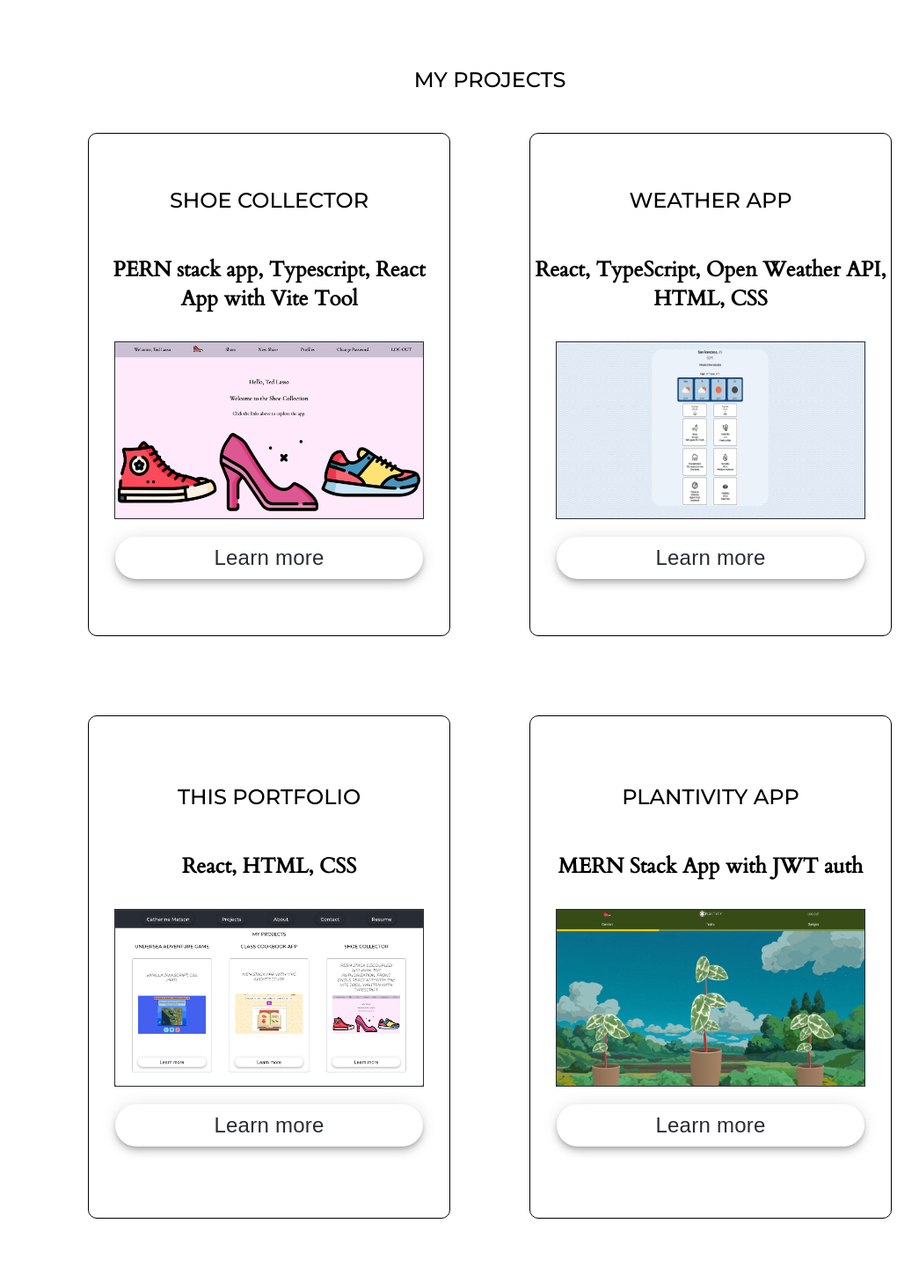
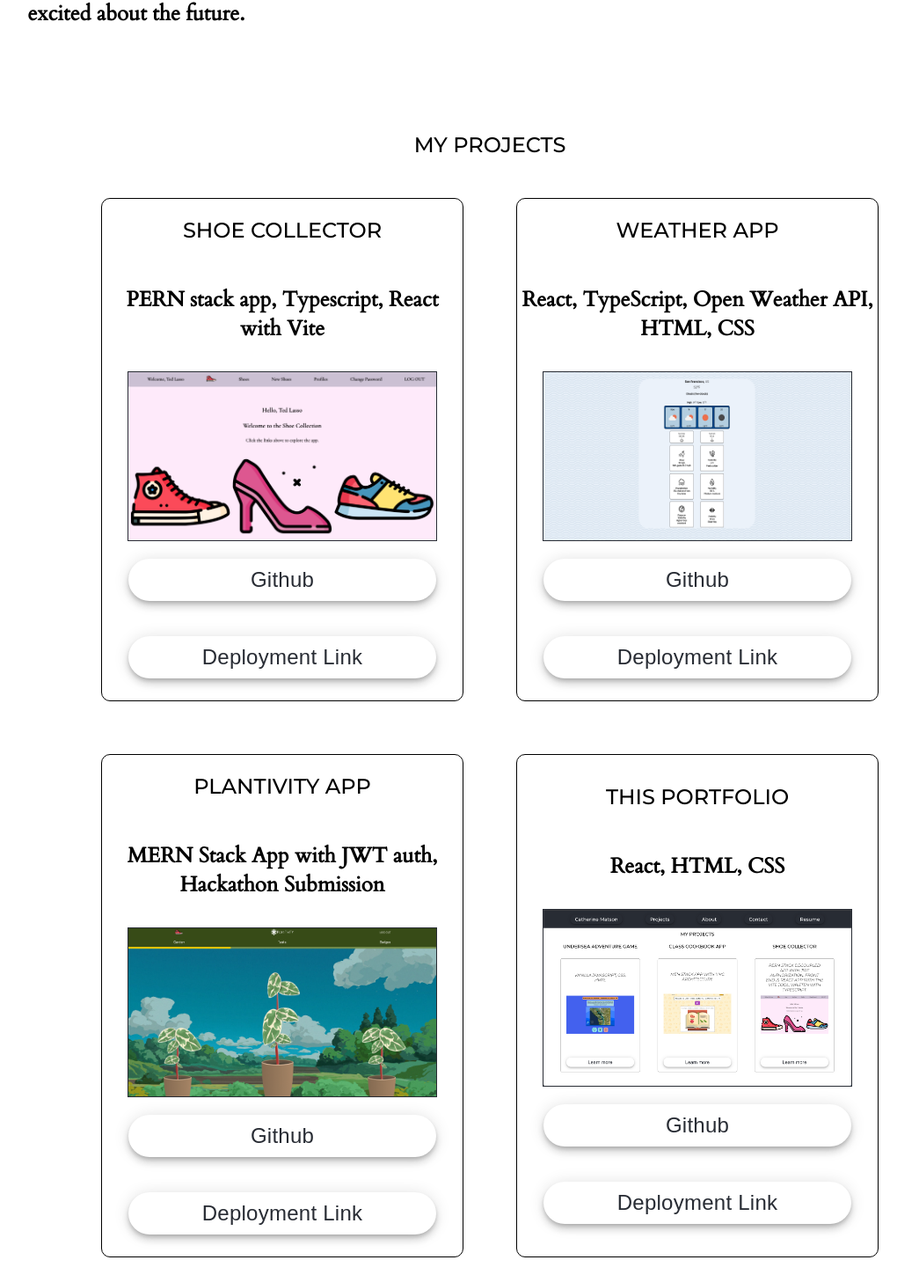
Before and after one commit to CCMatson/catherine-portfolio, a React (Create React App) app: page /projects in a window 1280 px wide. Shown: the part 1253-2710 px from the top of the page at 88% size, without its empty margins (83-1128 px from the left). Built offline with nearby package versions, Linux system fonts and the light colour scheme; a web font is replaced by a local one.

Commit message:
simplify layout for projects, adjust css

```diff
--- a/public/index.html
+++ b/public/index.html
@@ -1,16 +1,12 @@
 <!DOCTYPE html>
 <html lang="en">
   <head>
+
     <meta property="og:title" content="Catherine's Portfolio" />
-
     <meta property="og:url" content="https://ccm-react-portfolio.netlify.app/" />
-
     <meta property="og:type" content="website" />
-
     <meta property="og:description" content="View my work" />
-
     <meta property="og:image" content="https://i.imgur.com/y0UfMNL.png" />
-
     <meta property="twitter:image" content="https://i.imgur.com/y0UfMNL.png" />
 
     <meta charset="utf-8" />
--- a/src/App.css
+++ b/src/App.css
@@ -106,6 +106,12 @@ div a {
   width: 100%;
 }
 
+.resume-container a {
+  background-color: #0000FF;
+  color: #fff;
+  margin-bottom: 50px;
+}
+
 .resume-text{
   display: flex;
   flex-direction: column;
@@ -115,22 +121,13 @@ div a {
 
 }
 
-.resume-image {
-  display: flex;
-  justify-content: center;
-  align-items: center;
-  width: 50%;
-}
 
-.resume-image img {
-  width: 500px;
-}
 
-/* .button-container {
+.button-container {
   display: flex;
   justify-content: space-evenly;
   background-color: red;
-} */
+}
 
 
 @media (prefers-reduced-motion: no-preference) {
--- a/src/App.js
+++ b/src/App.js
@@ -1,6 +1,7 @@
+import { useState } from 'react';
 import './App.css';
 import { Element } from 'react-scroll';
-import { Route, Routes } from 'react-router-dom';
+// import { Route, Routes } from 'react-router-dom';
 import Home from './pages/Home';
 import About from './pages/About';
 import Contact from './pages/Contact';
@@ -10,6 +11,8 @@ import NavBar from './components/NavBar';
 import ProjectDetails from './pages/ProjectDetails';
 
 function App() {
+  const [showDetails, setShowDetails] = useState(false)
+  const [projectState, setProjectState] = useState({})
   return (
     <div className="App">
         <NavBar/>
@@ -19,8 +22,10 @@ function App() {
         <Element name="about">
         <About />
         </Element>
+
         <Element name="projects">
-        <Projects />
+        <Projects setShowDetails={setShowDetails} setProjectState={setProjectState}/>
+        {showDetails && <ProjectDetails project={projectState} setShowDetails={setShowDetails} />}
         </Element>
         <Element name="contact">
         <Contact />
--- a/src/components/ProjectList.jsx
+++ b/src/components/ProjectList.jsx
@@ -7,7 +7,9 @@ function ProjectList(props) {
       <h1>My Projects</h1>
       <div className="project-list">
         {props.myProjects.map((project, idx) =>
-          <div > <ProjectPreview key={idx} title={project.title} image={project.image} technology={project.technology}/>
+          <div > <ProjectPreview key={idx} project={project} setShowDetails={props.setShowDetails} setProjectState={props.setProjectState}
+          title={project.title} image={project.image} technology={project.technology}
+          />
           </div>
         )}
 
--- a/src/components/ProjectPreview.jsx
+++ b/src/components/ProjectPreview.jsx
@@ -1,32 +1,67 @@
 import '../styles/projects.css'
 
 import { hyphenatedWords } from "../utilities/hyphenatedWords";
-import { Link } from "react-router-dom";
+// import { Link } from "react-router-dom";
 
-function ProjectPreview (props) {
-  let newURL = hyphenatedWords(props.title)
-  return(
-    <>
+const ProjectPreview = (props) => {
+  // const handleBtnClick = () => {
+  //   const newURL = hyphenatedWords(props.project.title)
+  //   // window.open(newURL, '_blank')
+  //   props.setShowDetails(true)
+  //   props.setProjectState(props.project)
+  // }
+
+
+  return (
     <div className='preview-title'>
       <div className="project-preview">
-      <h1>{props.title}  </h1>
+        <h1>{props.project.title}  </h1>
         <h4>
-    {props.technology}
+          {props.project.technology}
         </h4>
-      <img src={props.image} alt={props.title} />
+        <img src={props.project.image} alt={props.project.title} />
+
         <section>
-        <Link to={`${newURL}` }>
-      <button className='button'>
-        Learn more
-      </button>
-        </Link>
+        <div>
+          <a href={props.project.repositoryLink}>
+            <button className="button">Github</button>  </a>
+          <a href={props.project.deploymentLink}>
+            <button className="button">Deployment Link</button>  </a>
+        </div>
+
+
+
         </section>
+
       </div>
     </div>
-
-      </>
   )
-
 }
 
+// function ProjectPreview (props) {
+//   let newURL = hyphenatedWords(props.title)
+//   return(
+//     <>
+//     <div className='preview-title'>
+//     <div className="project-preview">
+//       <h1>{props.title}  </h1>
+//     <h4>
+//     {props.technology}
+//       </h4>
+//       <img src={props.image} alt={props.title} />
+//       <section>
+//         <Link to={`${newURL}` }>
+//       <button className='button'>
+//         Learn more
+//       </button>
+//         </Link>
+//       </section>
+//     </div>
+//     </div>
+
+//       </>
+//   )
+
+//   }
+
 export default ProjectPreview;
--- a/src/data/projects.js
+++ b/src/data/projects.js
@@ -1,7 +1,7 @@
 const myProjects = [
     {
     title: 'Shoe Collector',
-    technology: "PERN stack app, Typescript, React App with Vite Tool",
+    technology: "PERN stack app, Typescript, React with Vite",
     description: 'Logged in users can add shoes to their collection, edit and delete. This app uses JWT authorization. The database storage is sequelize and PostgreSQL. Sample log in, email: "cb@gmail.com" password: "cb"',
     image: '/ShoeCollectorLanding.png',
     repositoryLink: 'https://github.com/CCMatson/shoes-front-end',
@@ -15,22 +15,22 @@ const myProjects = [
     repositoryLink: 'https://github.com/CCMatson/weather-api-ts',
     deploymentLink: 'https://weather-api-ts.netlify.app/'
   },
-    {
-    title: 'This Portfolio',
-    technology: "React, HTML, CSS",
-    description: 'I created this portfolio using React, with deployment hosted by Netlify. A unique feature is the code in the src/utilites folder that holds vanilla javascript functions to create the custom url for each profile page',
-    image: '/Portfolio.png',
-    repositoryLink: 'https://github.com/CCMatson/catherine-portfolio',
-    deploymentLink: 'https://ccm-react-portfolio.netlify.app/'
-  },
   {
     title: 'Plantivity App',
-    technology: "MERN Stack App with JWT auth",
+    technology: "MERN Stack App with JWT auth, Hackathon Submission",
     description: 'GA Hackathon submission! This app was created by a team of 5 devs and 3 UX/UI designers over four days. My role was to code the font end forms where users input and update their actions. As users progress and check off their actions, the plants in their garden grow. This productivity app encourages balance and positive mental health.',
     image: '/Plantivity.png',
     repositoryLink: 'https://github.com/CCMatson/team6-hackathon-fe',
     deploymentLink: 'https://plantivity.netlify.app/'
   },
+  {
+  title: 'This Portfolio',
+  technology: "React, HTML, CSS",
+  description: 'I created this portfolio using React, with deployment hosted by Netlify. A unique feature is the code in the src/utilites folder that holds vanilla javascript functions to create the custom url for each profile page',
+  image: '/Portfolio.png',
+  repositoryLink: 'https://github.com/CCMatson/catherine-portfolio',
+  deploymentLink: 'https://ccm-react-portfolio.netlify.app/'
+},
   // {
   //   title: 'Fortune Teller App',
   //   technology: "Team project, MERN Stack App",
--- a/src/pages/About.jsx
+++ b/src/pages/About.jsx
@@ -6,7 +6,7 @@ function About() {
       <div className='about-container'>
         <section id='about'>
 
-          <h1>Software engineer with experience collaborating on cross-functional teams in Agile environments. Pivoting from 5+ plus years of experience as a high school STEM educator with a track record of using data to improve performance.</h1>
+          <h1>Software engineer with experience collaborating on cross-functional teams in Agile environments.</h1>
 
           <h4>What would you do if you knew you would not fail? In 2023, I asked myself that question and decided to take a leap of faith. I paused a rewarding career in science education to invest in my career by taking a General Assembly's Software Engineering Intensive. My career in software engineering has been fullfilling so far, and I'm excited about the future.</h4>
 
--- a/src/pages/Contact.jsx
+++ b/src/pages/Contact.jsx
@@ -10,11 +10,9 @@ function Contact() {
             <h4>Here is the link to my <a href="https://github.com/CCMatson" className="link">Github </a><img src="https://skillicons.dev/icons?i=github" alt="github-logo" />  </h4>
 
             <h4>Use this link to connect on <a href="https://www.linkedin.com/in/catherine-c-matson/" className="link">LinkedIn </a><img src="https://skillicons.dev/icons?i=linkedin" alt="linkedin-logo" /></h4>
-            <h4>Let's connect!</h4>
-            <h4>My email is matsonc75@gmail.com</h4>
           </div>
           <div className='contact-two'>
-            <img src="https://i.imgur.com/CpUxw8v.gif" alt="" />
+            <img src="https://i.imgur.com/CpUxw8v.gif" alt="woman at a desk with a laptop answering emails" />
           </div>
         </div>
       </section>
--- a/src/pages/Home.jsx
+++ b/src/pages/Home.jsx
@@ -13,6 +13,7 @@ function Home() {
 
 
 
+
     </>
   )
 }
--- a/src/styles/about.css
+++ b/src/styles/about.css
@@ -1,8 +1,7 @@
 .about-container{
   display: flex;
+  justify-content: center;
   width: 100%;
-
-  /* margin-top: 10vh; */
 }
 
 #about {
@@ -10,6 +9,7 @@ display: flex;
 align-items: center;
 justify-content: center;
 text-align: center;
+max-width: 800px;
 width: 50%;
 padding: 70px;
 }
@@ -22,7 +22,7 @@ h2{
 #technology{
   display: flex;
   flex-wrap: wrap;
-  width: 50%;
+  max-width: 800px;
   padding: 50px;
 }
 
--- a/src/styles/contact.css
+++ b/src/styles/contact.css
@@ -1,7 +1,10 @@
 
 .contact-page {
 display: flex;
-width: 100%;
+max-width: 1600px;
+align-items: center;
+justify-content: space-evenly;
+
 }
 
 .contact-one{
--- a/src/styles/projects.css
+++ b/src/styles/projects.css
@@ -1,11 +1,18 @@
 .projects h1{
   text-align: center
 }
+.projects {
+  display: flex;
+  flex-direction: column;
+  justify-content: center;
+  align-items: center;
+}
 .project-list {
   display: flex;
-  flex-flow: row wrap;
-  gap: 30px;
+  align-items: center;
   justify-content: center;
+  flex-wrap: wrap;
+  max-width: 1600px;
 }
 
 .project-preview {
```
Lines whose indentation alone changed are shown as unchanged.
